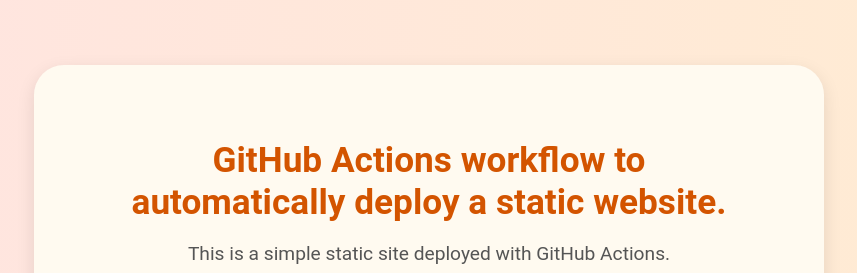
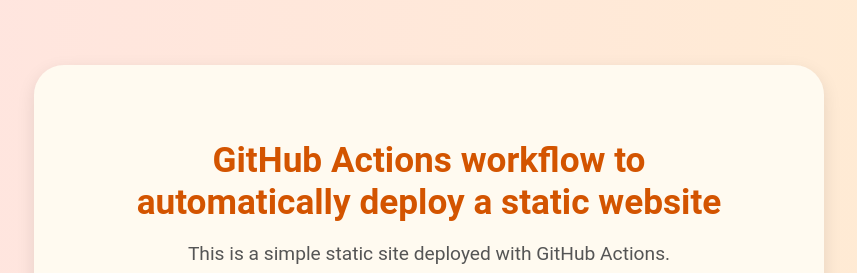
Before and after one commit to mahrukhsaeed2702/gh-pages-demo, a plain HTML site: page src/index.html in a window 1280 px wide. Shown: the part 169-442 px from the top of the page, without its empty margins (211-1068 px from the left). Drawn offline with Linux system fonts and the light colour scheme.

Commit message:
final commit it is

```diff
--- a/src/index.html
+++ b/src/index.html
@@ -8,7 +8,7 @@
 </head>
 <body>
   <div class="container">
-    <h1>GitHub Actions workflow to automatically deploy a static website.</h1>
+    <h1>GitHub Actions workflow to automatically deploy a static website</h1>
     <p>This is a simple static site deployed with GitHub Actions.</p>
     <a href="https://github.com/mahrukhsaeed2702/gh-pages-demo" class="btn" target="_blank">View My GitHub Repo</a>
   </div>
```
